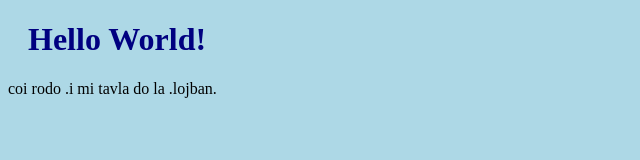
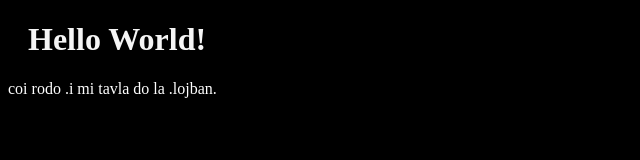
Before and after one commit to 17chasei/myproject, a plain HTML site: page index.html in a window 1280 px wide. Shown: the whole page, without its empty margins (0-640 px from the left). Drawn offline with Linux system fonts and the light colour scheme.

Commit message:
third release?

```diff
--- a/bluestyle.css
+++ b/bluestyle.css
@@ -1,8 +1,9 @@
 body {
-    background-color: lightblue;
+    background-color: rgb(0, 0, 0);
+    color: white;
 }
 
 h1 {
-    color: navy;
+    color: rgb(245, 245, 245);
     margin-left: 20px;
 }
```
